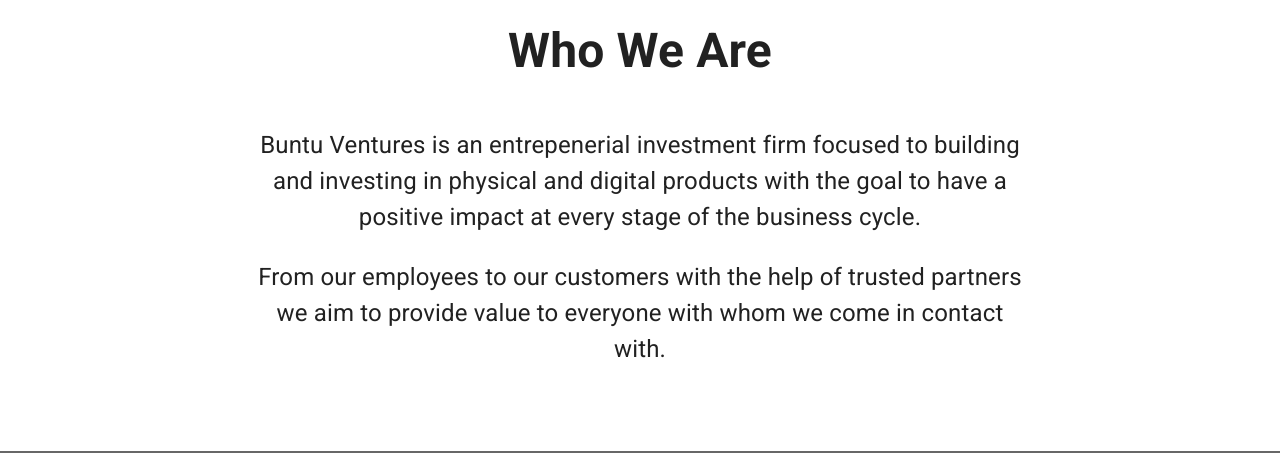
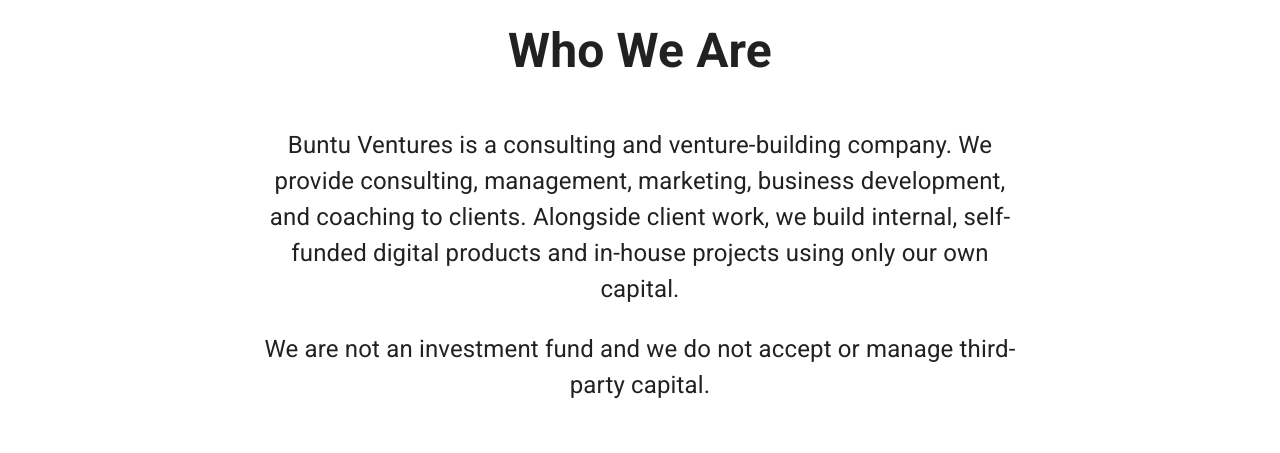
Before and after one commit to Buntu-Ventures/bv-website, a Next.js app in the folder client/: page / in a window 1280 px wide. Shown: the part 780-1233 px from the top of the page. Built offline with nearby package versions, Linux system fonts and the light colour scheme; grey boxes are pictures that could not be loaded.

Commit message:
Update index.js

```diff
--- a/client/pages/index.js
+++ b/client/pages/index.js
@@ -38,10 +38,11 @@
                     <a id="about"/>
                     <h2>Who We Are</h2>
                     <p>
-                        Buntu Ventures is an entrepenerial investment firm focused to building and investing in physical and digital products with the goal to have a positive impact at every stage of the business cycle.
+                        Buntu Ventures is a consulting and venture-building company. We provide consulting, management, marketing, business development, and coaching to clients. Alongside client work, we build internal, self-funded digital products and in-house projects using only our own capital.
+
                     </p>
                     <p>
-                        From our employees to our customers with the help of trusted partners we aim to provide value to everyone with whom we come in contact with.
+                        We are not an investment fund and we do not accept or manage third-party capital.
                     </p>
                 </div>
                 <a id="careers"/>
```
